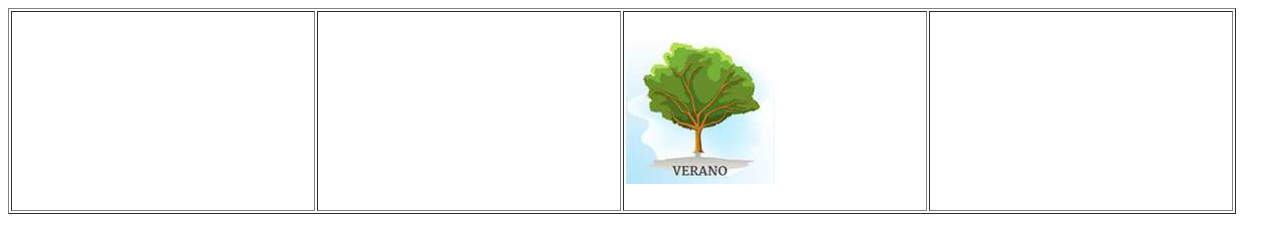
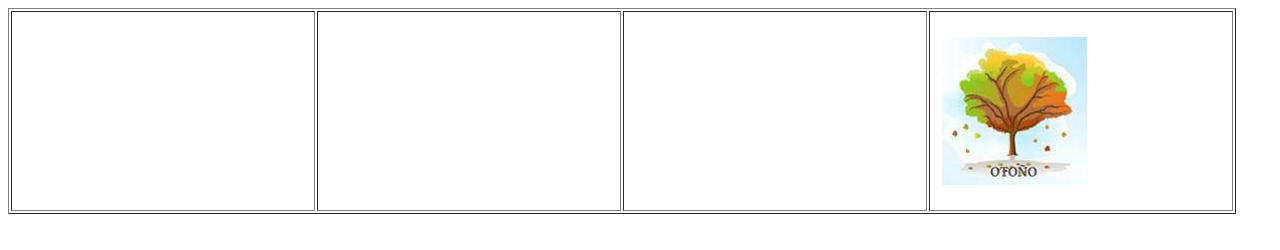
Before and after one commit to eeralexito/ejgit, a plain HTML site: page index.html in a window 1280 px wide. Drawn offline with Linux system fonts and the light colour scheme.

Commit message:
soloOTOÑO

```diff
--- a/index.html
+++ b/index.html
@@ -19,9 +19,9 @@
             <td class="fotos">
             </td>
             <td class="fotos">
-                <img src="img/Verano.PNG" alt="Foto Verano">
             </td>
             <td class="fotos">
+                <img src="img/Otoño.PNG" alt="Foto Otoño">
             </td>
         </tr>
     </table>
```
